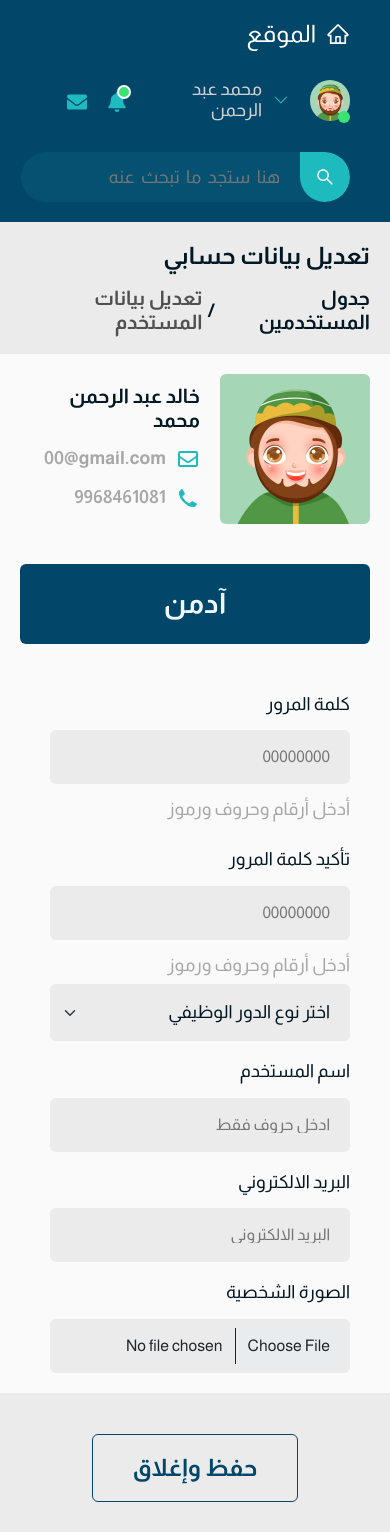
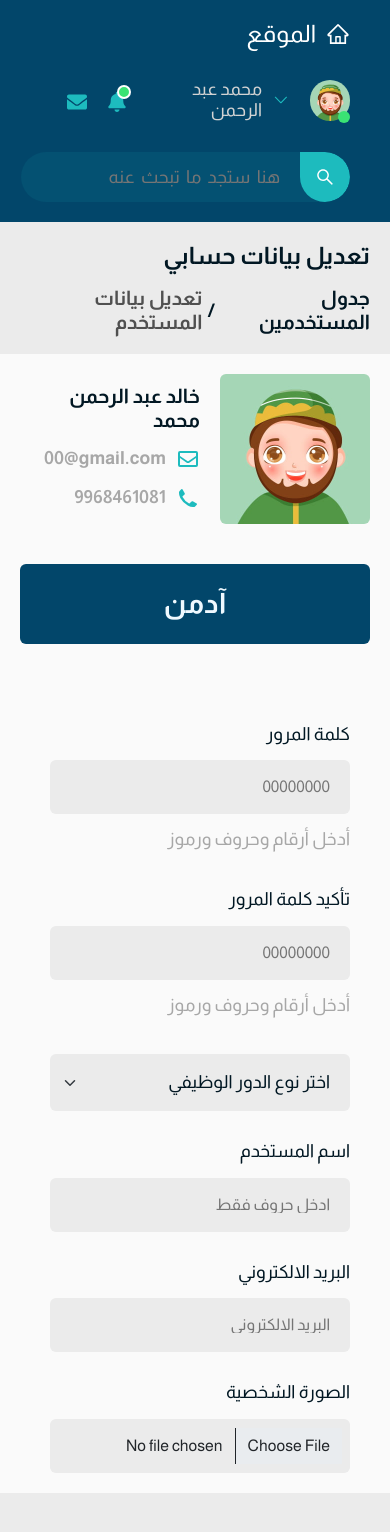
Before and after one commit to fathy-said/Dashboard-, a React (Create React App) app: page /user in a window 390 px wide. Shown: the top 1532 px of the page. Built offline with nearby package versions, Linux system fonts and the light colour scheme.

Commit message:
modifying UserPage

```diff
--- a/src/design/components/Pages/UserPage/UserPage.css
+++ b/src/design/components/Pages/UserPage/UserPage.css
@@ -186,7 +186,7 @@
   align-items: flex-start;
   justify-content: start;
   flex-direction: column;
-  gap: 20px;
+  gap: 30px;
 }
 
 
@@ -198,7 +198,7 @@
   align-items: flex-start;
   justify-content: start;
   flex-direction: column;
-  gap: 20px;
+  gap: 30px;
 }
 
 .user-box form .box-right select {
@@ -256,4 +256,9 @@
     flex-direction: column;
     padding-right: 20px;
   }
+
+  .user-box form .box-left {
+
+    margin: 30px 0;
+  }
 }
```
